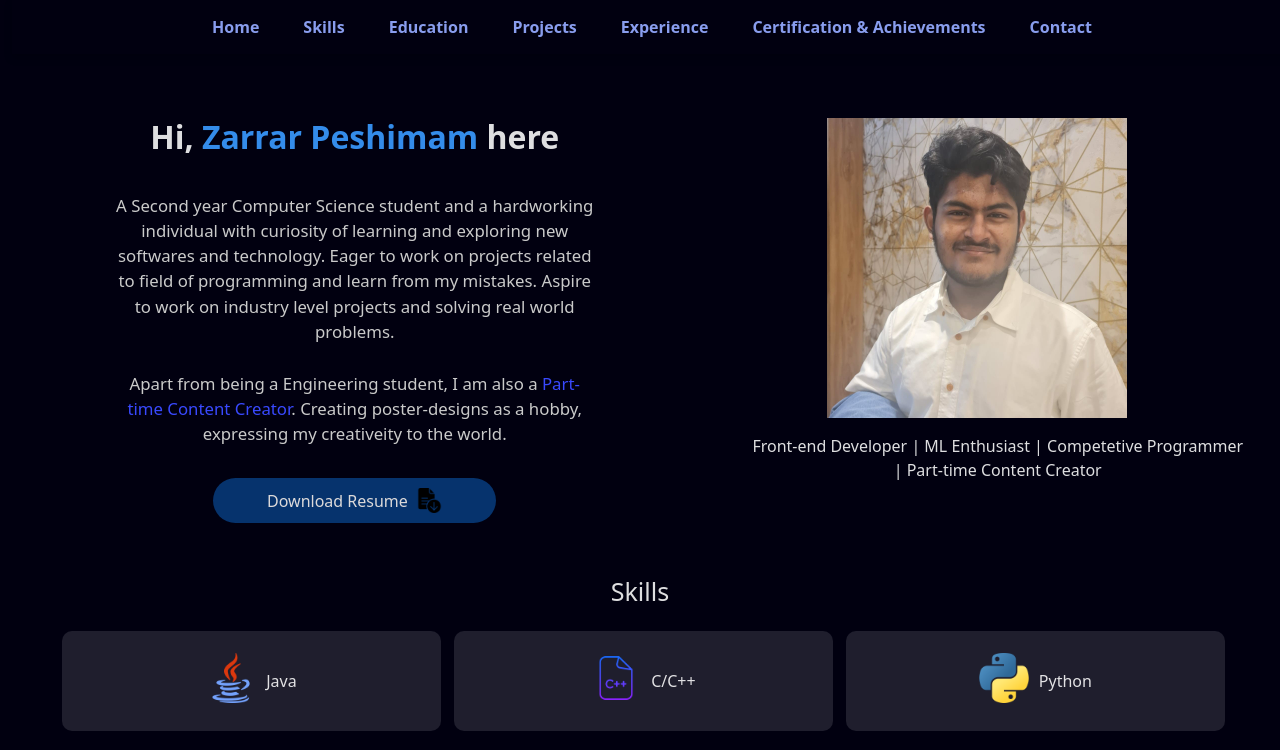
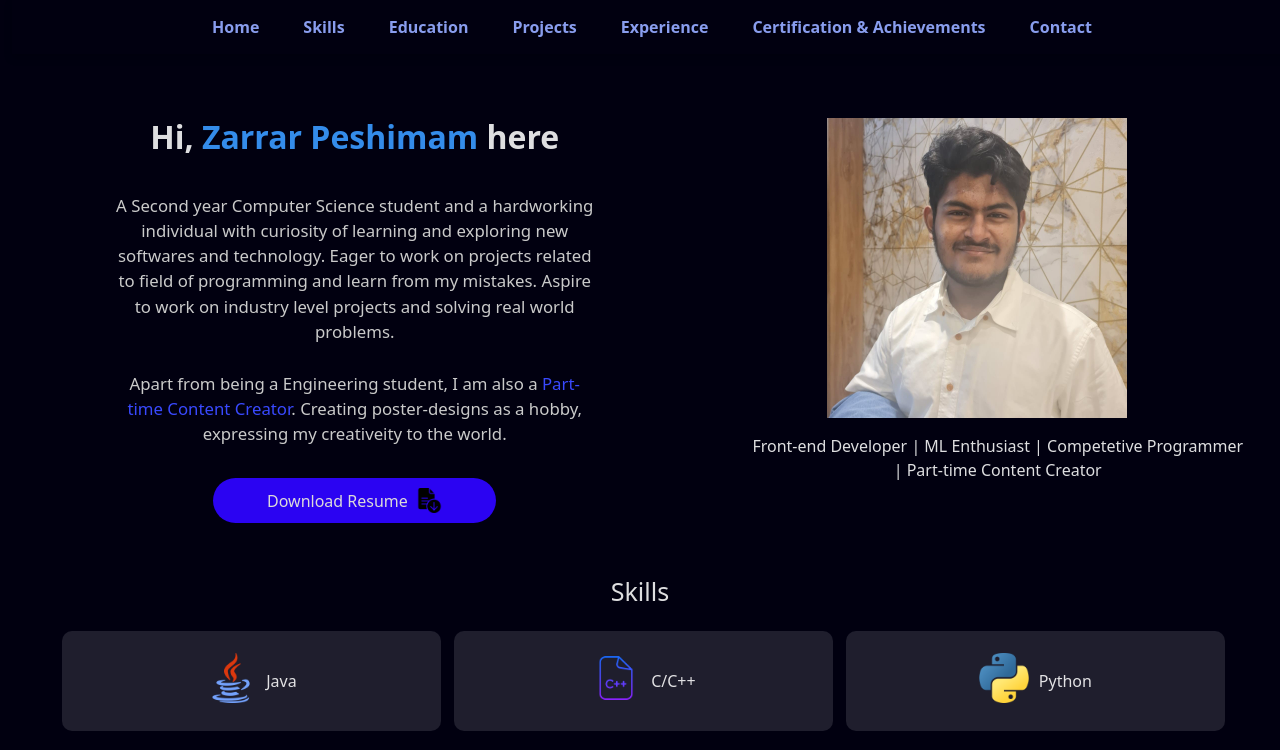
Before and after one commit to ZarrarPeshimam/zarfolio, a React (Vite) app: page / in a window 1280 px wide. Shown: the top 750 px of the page. Built offline with nearby package versions, Linux system fonts and the light colour scheme.

Commit message:
Initial commit

```diff
--- a/src/components/Home.css
+++ b/src/components/Home.css
@@ -71,7 +71,7 @@
     display: inline-block;
     margin-top: 15px;
     padding: 10px 20px;
-    background: #06336d;
+    background: #2b03f2;
     color: rgb(220, 218, 218);
     text-decoration: none;
     border-radius: 50px;
```
